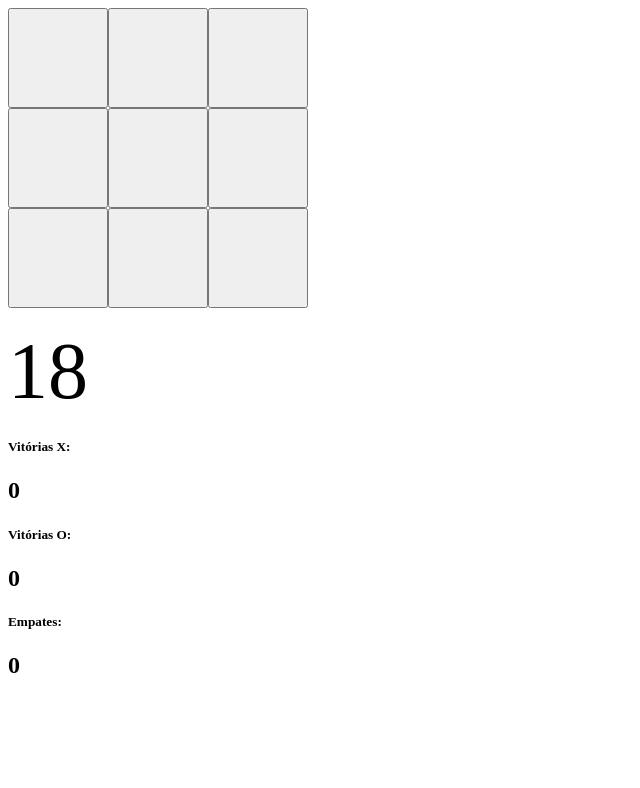
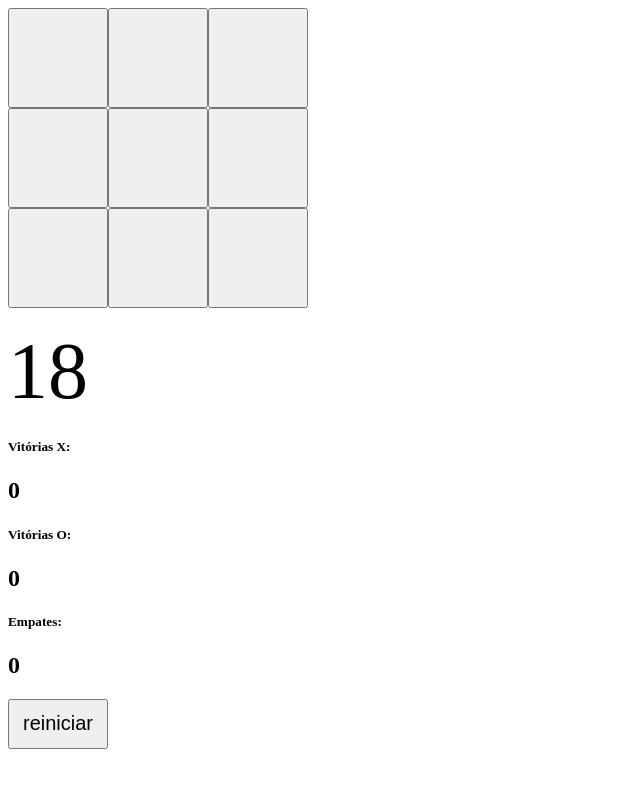
Before and after one commit to dsboger-zz/JogoDaVelha, a plain HTML site: page index.html in a window 1280 px wide. Both pictures are taken after a click on the button "iniciar". Shown: the whole page, without its empty margins (0-640 px from the left). Drawn offline with Linux system fonts and the light colour scheme.

Commit message:
criado funcao reiniciar

```diff
--- a/estilo.css
+++ b/estilo.css
@@ -6,6 +6,17 @@
 
 #grade button {
 	font-size: 50pt;
+}
+
+
+#reiniciar{
+	display: grid;
+	grid-template-columns: 100px;
+	grid-template-rows: 50px;
+}
+
+#reiniciar button {
+	font-size: 15pt
 }
 
 #jogo{
--- a/index.html
+++ b/index.html
@@ -41,5 +41,10 @@
 				<h5>Empates:</h5> <h2 id="pe">0</h2>
 			</div>
 		</div>
+
+		<div id="reiniciar">
+			<button id="bt_3_0" onclick="js:depoisqueacabareinicia()" > reiniciar </button>
+
+		</div>
 	</body>
 </html>
--- a/velha.js
+++ b/velha.js
@@ -57,3 +57,19 @@ function inicia(){
 	document.getElementById('boas-vindas').style.display = "none";
 	x = setInterval(relogio, 1000);
 }
+
+function depoisqueacabareinicia() {
+	vez = "x"
+
+	document.getElementById("bt_0_0").innerText = "";
+	document.getElementById("bt_0_1").innerText = "";
+	document.getElementById("bt_0_2").innerText = "";
+	document.getElementById("bt_1_0").innerText = "";
+	document.getElementById("bt_1_1").innerText = "";
+	document.getElementById("bt_1_2").innerText = "";
+	document.getElementById("bt_2_0").innerText = "";
+	document.getElementById("bt_2_1").innerText = "";
+	document.getElementById("bt_2_2").innerText = "";
+
+
+}
```
